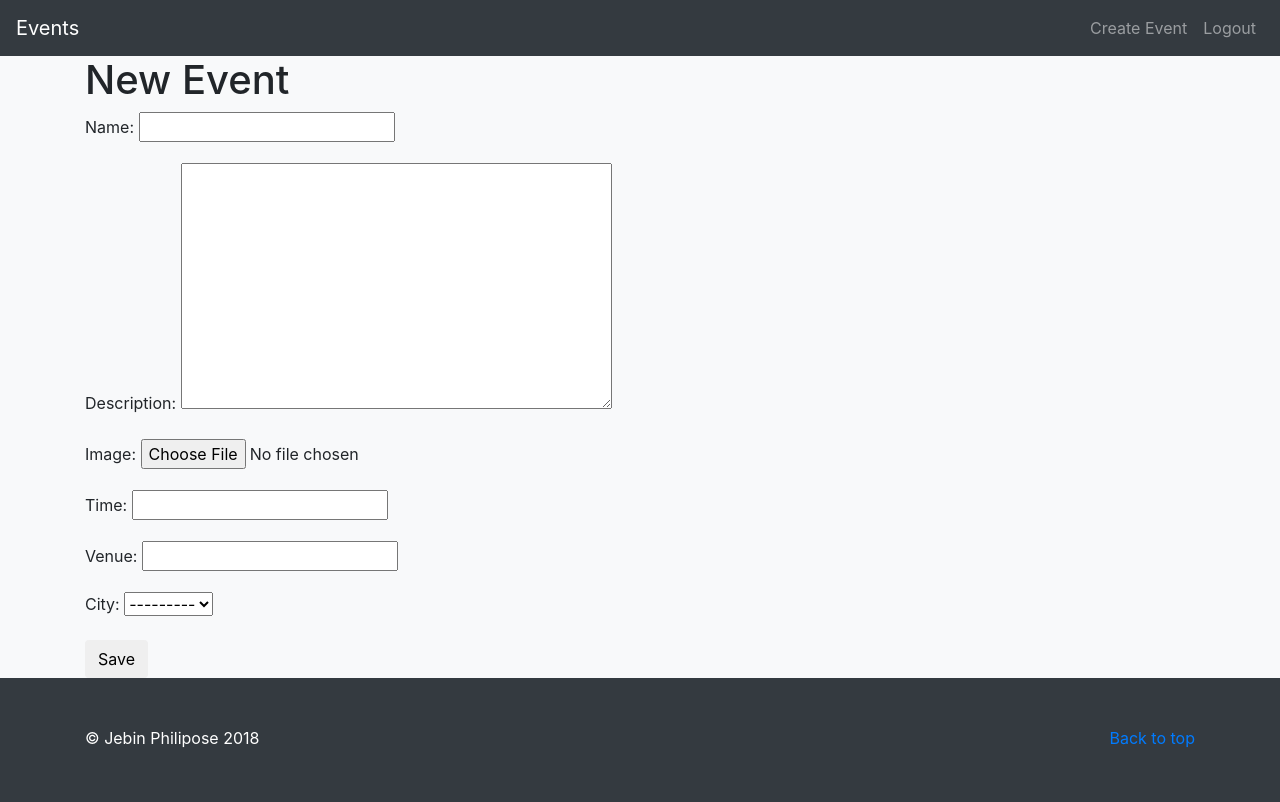
After one commit to jebinphilipose/django-events-website, a Django app: page /event/create/ in a window 1280 px wide. The commit adds this page. Run offline with Django 3.2, Linux system fonts and the light colour scheme; the visitor is signed in with stand-in values (Sample User, id 1); data that the repository does not hold is empty; some libraries are stand-ins or nearby versions.

Commit message:
Add create event functionality

```diff
--- a/events/admin.py
+++ b/events/admin.py
@@ -1,5 +1,5 @@
 from django.contrib import admin
-from .models import Event, Location
+from .models import Event, City
 
 admin.site.register(Event)
-admin.site.register(Location)
+admin.site.register(City)
--- /dev/null
+++ b/events/forms.py
@@ -0,0 +1,8 @@
+from django import forms
+from .models import Event
+
+
+class EventForm(forms.ModelForm):
+    class Meta:
+        model = Event
+        fields = ('name', 'description', 'image', 'time', 'venue', 'city')
--- a/events/models.py
+++ b/events/models.py
@@ -1,22 +1,22 @@
 from django.db import models
 
 
-class Location(models.Model):
-    location = models.CharField(max_length=200)
+class City(models.Model):
+    city = models.CharField(max_length=200)
 
     def __str__(self):
-        return self.location
+        return self.city
 
 
 class Event(models.Model):
     author = models.ForeignKey('auth.User', on_delete=models.CASCADE)
     image = models.ImageField(upload_to='images/', default=None, blank=True)
-    title = models.CharField(max_length=200)
+    name = models.CharField(max_length=200)
     description = models.TextField()
     time = models.DateTimeField()
     venue = models.CharField(max_length=200)
-    location = models.ForeignKey(Location, on_delete=models.CASCADE,
-                                 default=None)
+    city = models.ForeignKey(City, on_delete=models.CASCADE,
+                             default=None)
 
     def __str__(self):
-        return self.title
+        return self.name
--- a/events/templates/events/base.html
+++ b/events/templates/events/base.html
@@ -26,7 +26,7 @@
                 <div class="collapse navbar-collapse" id="navbarNav">
                     <ul class="navbar-nav ml-auto">
                         <li class="nav-item">
-                            <a class="nav-link" href="#">Create Event</a>
+                            <a class="nav-link" href="{% url 'create' %}">Create Event</a>
                         </li>
                         {% if user.is_authenticated %}
                         <li class="nav-item">
@@ -61,8 +61,8 @@
         crossorigin="anonymous"></script>
     <script>
         $(function () {
-            $("#location").autocomplete({
-                source: "/api/get_location/",
+            $("#city").autocomplete({
+                source: "/api/get_city/",
                 minLength: 0,
             }).click(function () {
                 $(this).autocomplete("search");
--- /dev/null
+++ b/events/templates/events/create_event.html
@@ -0,0 +1,14 @@
+{% extends 'events/base.html' %} {% block content %}
+<main role="main">
+    <div class="container">
+        <div class="row">
+            <div class="col-md-8">
+                <h1>New Event</h1>
+                <form method="POST" enctype="multipart/form-data">{% csrf_token %} {{ form.as_p }}
+                    <button type="submit" class="save btn btn-default">Save</button>
+                </form>
+            </div>
+        </div>
+    </div>
+</main>
+{% endblock %}
--- a/events/templates/events/event_details.html
+++ b/events/templates/events/event_details.html
@@ -6,7 +6,7 @@
                 <img src="{{event.image.url}}" alt="event-image" style="height: 200px; width: 200px;">
             </div>
             <div class="col-md-8">
-                    <h3>{{event.title}}</h3>
+                <h3>{{event.name}}</h3>
                 <br>
                 <p>Time: {{event.time}}</p>
                 <p>Venue: {{event.venue}}</p>
@@ -14,7 +14,7 @@
             </div>
         </div>
         <hr class="my-4">
-        <h5>{{event.title}}</h5>
+        <h5>{{event.name}}</h5>
         <br>
         <p style="white-space: pre-wrap;">{{event.description}}</p>
     </div>
--- a/events/urls.py
+++ b/events/urls.py
@@ -3,6 +3,7 @@ from . import views
 
 urlpatterns = [
     path('', views.index, name='index'),
-    path('api/get_location/', views.get_location, name='location'),
-    path('event/<int:id>/', views.event_details, name='details')
+    path('api/get_city/', views.get_city, name='city'),
+    path('event/<int:id>/', views.event_details, name='details'),
+    path('event/create/', views.create, name='create')
 ]
--- a/events/views.py
+++ b/events/views.py
@@ -1,32 +1,34 @@
-from django.shortcuts import render
+from django.shortcuts import render, redirect
 from django.http import HttpResponse
-from .models import Location, Event
+from django.contrib.auth.decorators import login_required
+from .models import City, Event
+from .forms import EventForm
 import json
 
 
 def index(request):
-    location = None
+    city = None
     events = None
-    if 'location' in request.GET:
-        location = request.GET['location']
-        events = Event.objects.filter(location__location=location)
+    if 'city' in request.GET:
+        city = request.GET['city']
+        events = Event.objects.filter(city__city=city)
 
     else:
-        events = Event.objects.filter(location__location='Noida')
-        location = events.get(pk=1).location
+        events = Event.objects.filter(city__city='Noida')
+        city = events.get(pk=1).city
 
     return render(request, 'events/index.html', {'events': events,
-                                                 'location': location})
+                                                 'city': city})
 
 
-def get_location(request):
+def get_city(request):
     if request.is_ajax():
         q = request.GET.get('term', '')
-        places = Location.objects.filter(location__istartswith=q)
+        places = City.objects.filter(city__istartswith=q)
         results = []
         for pl in places:
             place_json = {}
-            place_json = pl.location
+            place_json = pl.city
             results.append(place_json)
         data = json.dumps(results)
     else:
@@ -38,3 +40,19 @@ def get_location(request):
 def event_details(request, id):
     event = Event.objects.get(pk=id)
     return render(request, 'events/event_details.html', {'event': event})
+
+
+@login_required(login_url="login")
+def create(request):
+    if request.method == 'GET':
+        form = EventForm()
+        return render(request, 'events/create_event.html', {'form': form})
+    else:
+        form = EventForm(request.POST, request.FILES)
+        if form.is_valid():
+            event = form.save(commit=False)
+            event.author = request.user
+            event.save()
+            return redirect('index')
+        else:
+            return render(request, 'events/create_event.html', {'form': form})
--- a/website/settings.py
+++ b/website/settings.py
@@ -78,7 +78,7 @@ WSGI_APPLICATION = 'website.wsgi.application'
 DATABASES = {
     'default': {
         'ENGINE': 'django.db.backends.mysql',
-        'NAME': 'mysqldb',
+        'NAME': 'eventsdb',
         'USER': 'root',
         'PASSWORD': 'mysqlpassword',
         'OPTIONS': {
```
Also changed, not shown: events/templates/events/index.html (+4 -4 lines), events/migrations/0005_auto_20180622_0909.py (added). Lines whose indentation alone changed are shown as unchanged.
